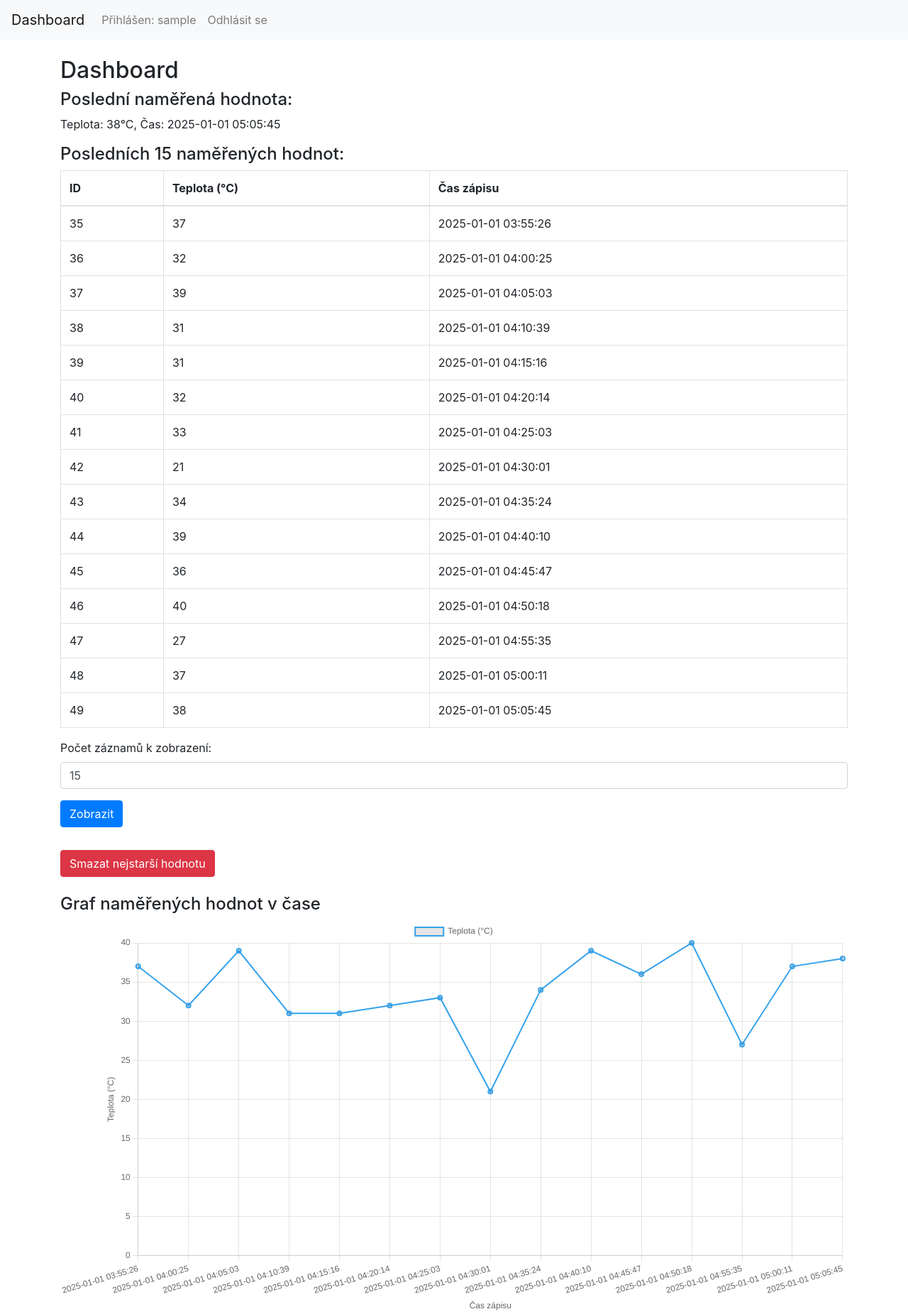
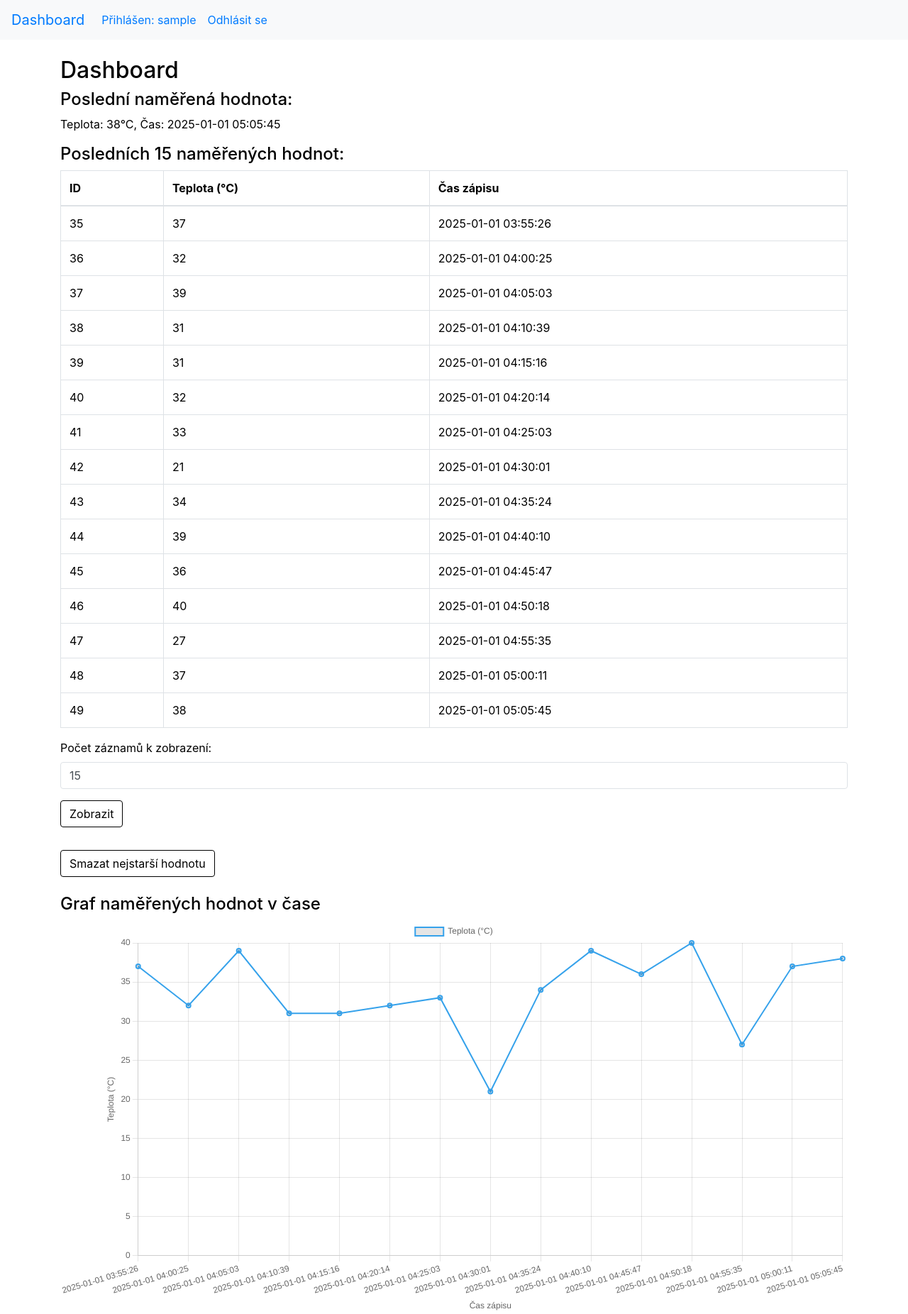
Before and after one commit to piroot01/nsi_miniprojects, a Flask app: page /dashboard in a window 1280 px wide. Shown: the whole page at 71% size. Run offline with Flask 3, Linux system fonts and the light colour scheme; the visitor is signed in with stand-in values (Sample User, id 1); some libraries are stand-ins or nearby versions.

Commit message:
feat: added custom style

```diff
--- /dev/null
+++ b/src/01/static/style.css
@@ -0,0 +1,98 @@
+:root {
+  --bg-color: #ffffff;
+  --text-color: #000000;
+  --navbar-bg: #f8f9fa;
+  --link-color: #007bff;
+  --card-bg: #ffffff;
+  --table-bg: #ffffff;
+  --table-border: #dee2e6;
+  --form-bg: #ffffff;
+  --form-text: #495057;
+  --btn-bg: transparent;
+  --btn-border: #000000;
+}
+
+/* Dark theme overrides */
+[data-theme="dark"] {
+  --bg-color: #121212;
+  --text-color: #e0e0e0;
+  --navbar-bg: #1f1f1f;
+  --link-color: #66b2ff;
+  --card-bg: #1e1e1e;
+  --table-bg: #1e1e1e;
+  --table-border: #343a40;
+  --form-bg: #2a2a2a;
+  --form-text: #e0e0e0;
+  --btn-border: #e0e0e0;
+}
+
+/* Body background and text */
+body {
+  background-color: var(--bg-color) !important;
+  color: var(--text-color) !important;
+}
+
+/* Navbar styling */
+.navbar,
+.navbar-light.bg-light {
+  background-color: var(--navbar-bg) !important;
+}
+
+.navbar-light .navbar-brand,
+.navbar-light .nav-link {
+  color: var(--link-color) !important;
+}
+
+.navbar-light .nav-link:hover,
+.navbar-light .navbar-brand:hover {
+  opacity: 0.8;
+}
+
+/* Card components */
+.card {
+  background-color: var(--card-bg) !important;
+  color: var(--text-color) !important;
+  border-color: var(--table-border) !important;
+}
+
+/* Table styling */
+table.table,
+.table thead th,
+.table tbody tr,
+.table td,
+.table th {
+  background-color: var(--table-bg) !important;
+  color: var(--text-color) !important;
+  border-color: var(--table-border) !important;
+}
+
+/* Forms */
+.form-control,
+.form-select {
+  background-color: var(--form-bg) !important;
+  color: var(--form-text) !important;
+  border-color: var(--table-border) !important;
+}
+
+.form-control::placeholder {
+  color: var(--form-text) !important;
+}
+
+/* Links */
+a.nav-link,
+a.navbar-brand {
+  color: var(--link-color) !important;
+}
+
+a.nav-link:hover,
+a.navbar-brand:hover {
+  opacity: 0.8;
+}
+
+/* Buttons (e.g., theme toggle) */
+.btn-theme-toggle,
+.btn {
+  background-color: var(--btn-bg) !important;
+  border: 1px solid var(--btn-border) !important;
+  color: var(--text-color) !important;
+}
--- a/src/01/templates/layout.html
+++ b/src/01/templates/layout.html
@@ -4,6 +4,7 @@
     <meta charset="UTF-8">
     <title>{{ title }}</title>
     <link rel="stylesheet" href="https://stackpath.bootstrapcdn.com/bootstrap/4.5.2/css/bootstrap.min.css">
+    <link rel="stylesheet" href="{{ url_for('static', filename='style.css') }}">
 </head>
 <body>
     <nav class="navbar navbar-expand-lg navbar-light bg-light">
```
